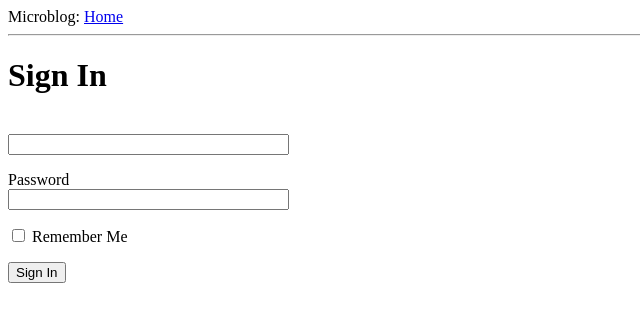
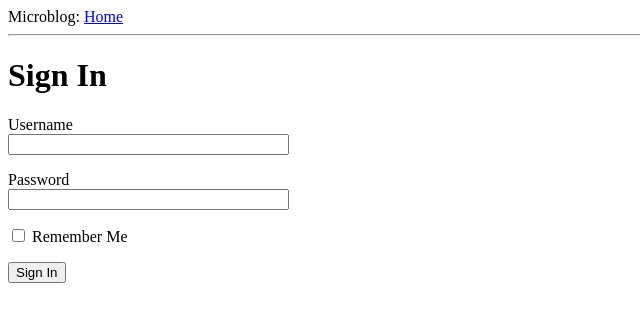
Before and after one commit to chrisjamesr/flask_practice, a Flask app: template app/templates/login.html in a window 1280 px wide. Shown: the top 322 px of the page, without its empty margins (0-640 px from the left). Run offline with Flask 2, Linux system fonts and the light colour scheme; the template is opened without the code that fills it: values that come from a table or form of the project are taken from there, others are empty.

Commit message:
fix typo

```diff
--- a/app/templates/login.html
+++ b/app/templates/login.html
@@ -5,7 +5,7 @@
     <form action="" method="post" novalidate>
         {{ form.hidden_tag() }}
         <p>
-            {{ form.usename.label }}
+            {{ form.username.label }}
             <br>
             {{ form.username(size=32) }}
         </p>
```
